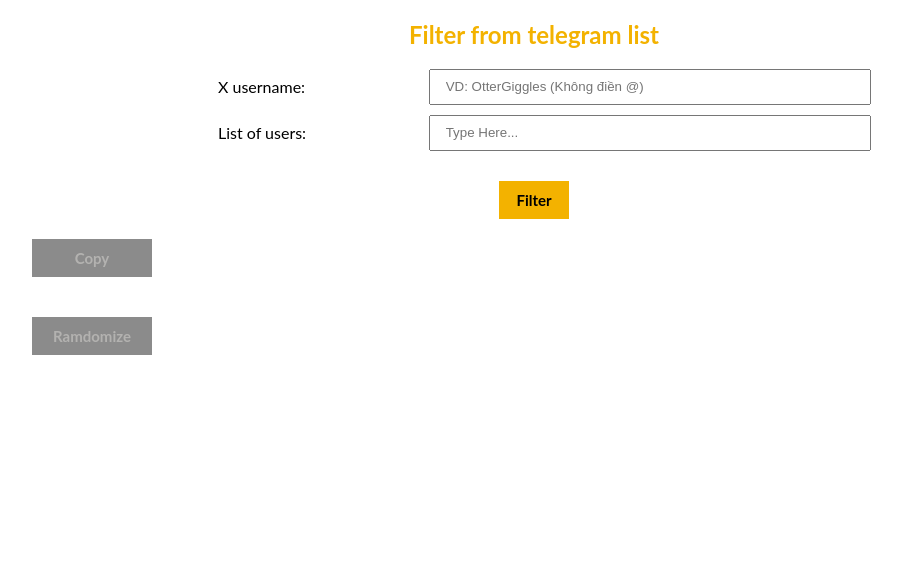
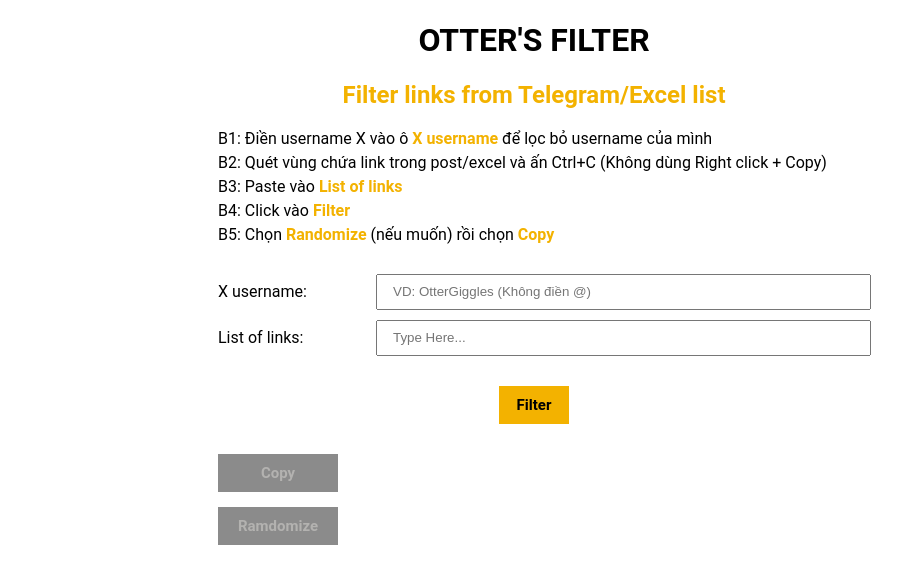
Before and after one commit to timo-cypher/Filter-X-List, a plain HTML site: page index.html in a window 1280 px wide. Shown: the whole page, without its empty margins (106-1008 px from the left). Drawn offline with Linux system fonts and the light colour scheme.

Commit message:
Update index.html

```diff
--- a/index.html
+++ b/index.html
@@ -3,10 +3,11 @@
   <head>
     <meta charset="UTF-8" />
     <meta name="viewport" content="width=device-width, initial-scale=1.0" />
-    <title>X-Link Filter</title>
+    <title>Otter's Filter</title>
+    <link rel="shortcut icon" href="./_logo official.png" />
     <style>
       body {
-        font-family: "Lato";
+        font-family: "Roboto";
       }
 
       h2 {
@@ -16,7 +17,7 @@
       }
 
       button {
-        font-family: "Lato";
+        font-family: "Roboto";
         padding: 10px 10px;
         background-color: #f3b200;
         border: none;
@@ -25,7 +26,6 @@
 
         width: 70px;
         margin: 20px 10px;
-        margin-bottom: 0;
         cursor: pointer;
       }
 
@@ -35,6 +35,7 @@
 
       ul {
         list-style-type: decimal;
+        margin-top: 0;
       }
 
       form {
@@ -49,7 +50,7 @@
         width: 100%;
         margin: 10px 0;
         display: grid;
-        grid-template-columns: 1fr 2fr;
+        grid-template-columns: 1fr 3fr;
         row-gap: 10px;
         align-items: center;
       }
@@ -67,7 +68,7 @@
         color: #b3b2b0;
 
         width: 100%;
-        margin: 20px 10px;
+        margin: 0px 30px 15px 00px;
       }
 
       span {
@@ -76,10 +77,55 @@
         align-items: start;
         margin-left: 120px;
       }
+
+      strong {
+        color: #f3b200;
+      }
+
+      .guide ul {
+        list-style-type: none;
+        width: 50%;
+        padding-left: 0;
+        margin: 20px auto;
+      }
+
+      li {
+        margin-top: 0;
+        margin-bottom: 5px;
+      }
+
+      h1 {
+        text-align: center;
+      }
+
+      span {
+        width: 50%;
+        margin: 10px auto;
+        padding: 0;
+      }
     </style>
   </head>
   <body>
-    <h2>Filter from telegram list</h2>
+    <h1>OTTER'S FILTER</h1>
+    <h2>Filter links from Telegram/Excel list</h2>
+    <div class="guide">
+      <ul>
+        <li>
+          B1: Điền username X vào ô <strong>X username</strong> để lọc bỏ
+          username của mình
+        </li>
+        <li>
+          B2: Quét vùng chứa link trong post/excel và ấn Ctrl+C (Không dùng
+          Right click + Copy)
+        </li>
+        <li>B3: Paste vào <strong>List of links</strong></li>
+        <li>B4: Click vào <strong>Filter</strong></li>
+        <li>
+          B5: Chọn <strong>Randomize</strong> (nếu muốn) rồi chọn
+          <strong>Copy</strong>
+        </li>
+      </ul>
+    </div>
     <form class="form">
       <div>
         <label>X username:</label>
@@ -90,7 +136,7 @@
           required
         />
 
-        <label>List of users:</label>
+        <label>List of links:</label>
         <input type="text" placeholder="Type Here..." id="link" required />
       </div>
       <div>
```
